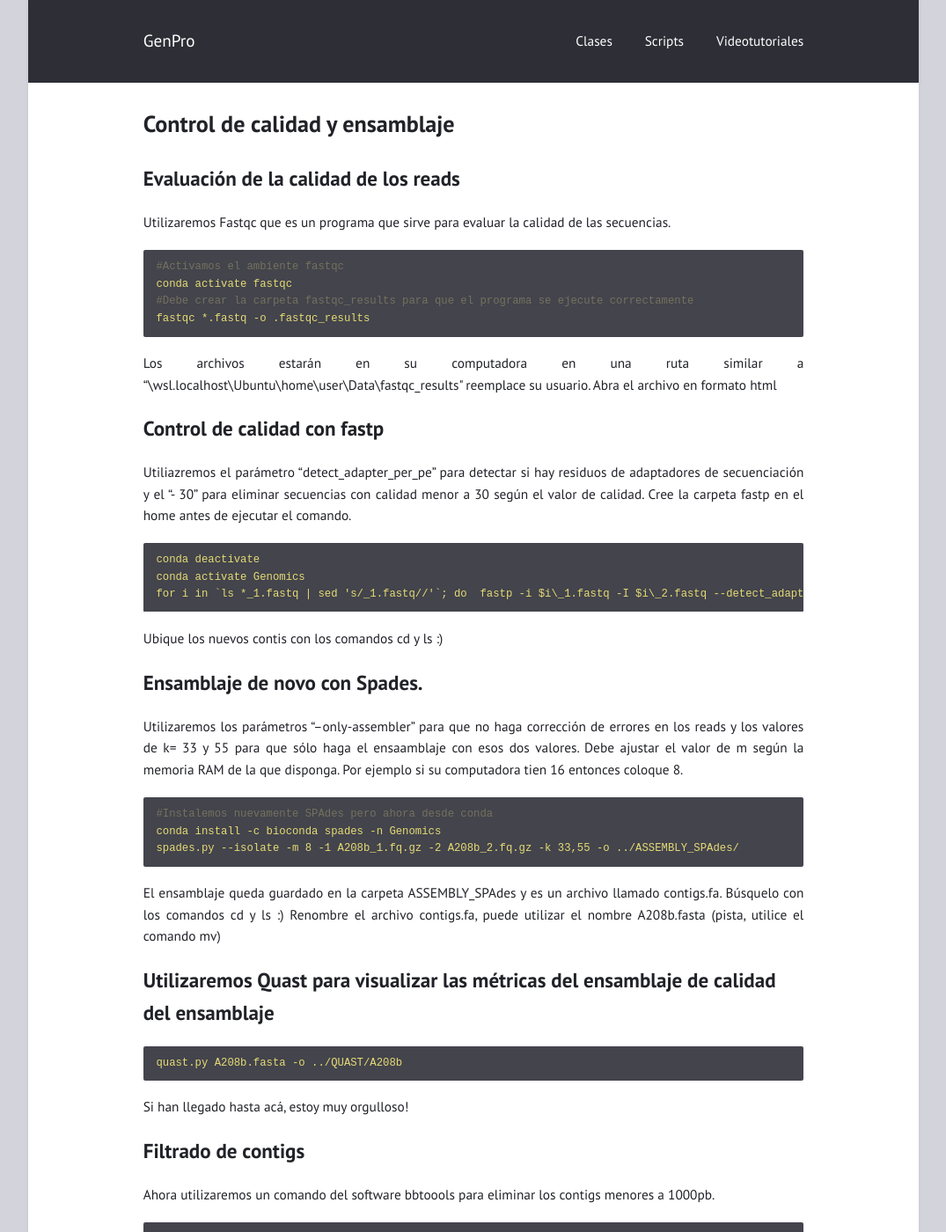
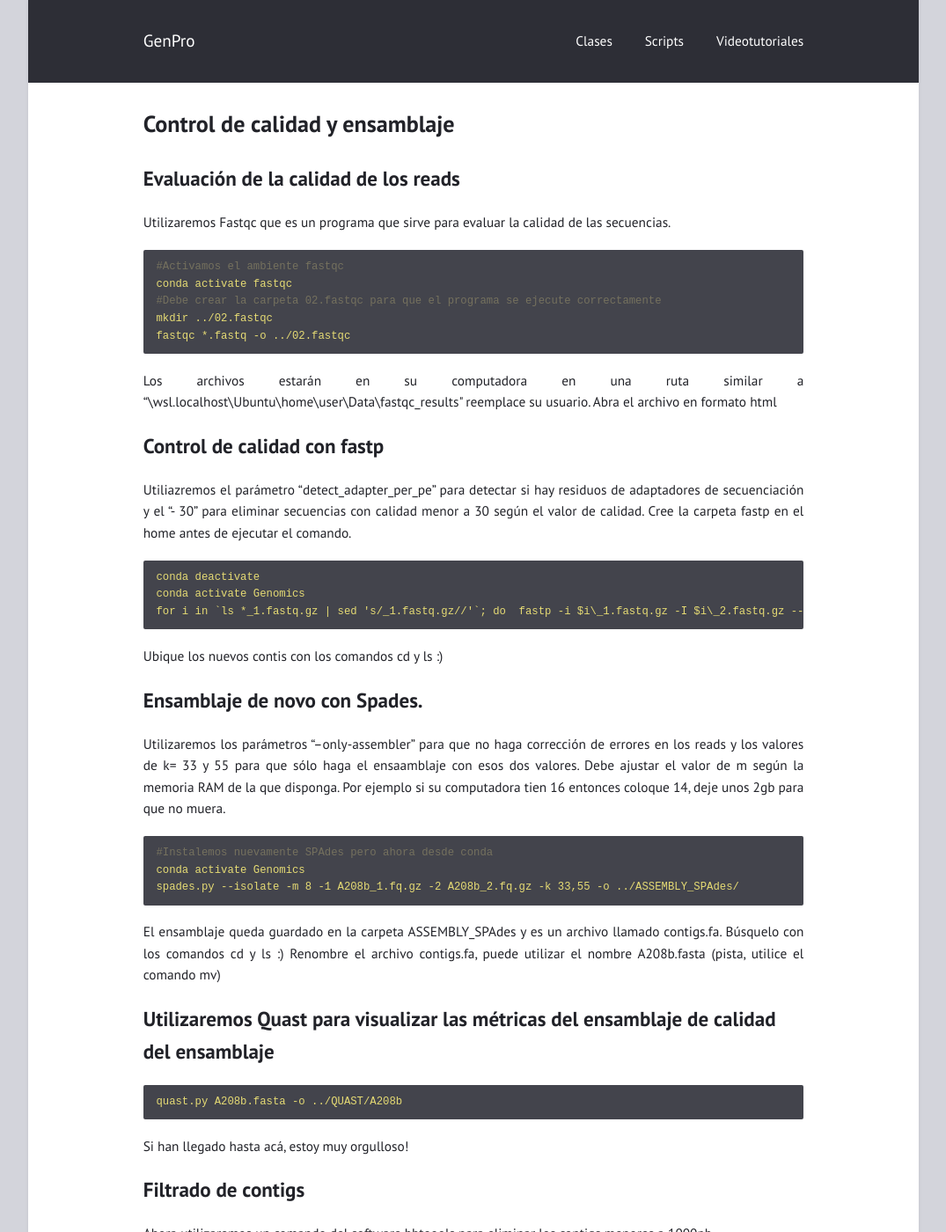
Before and after one commit to braddmg/GenPro, a Jekyll site: the page built from _posts/2024-08-21-Control-de-calidad-y-ensamblaje.md, in a window 1280 px wide and 1400 px high. Shown: the whole window at 88% size, without its empty margins (102-1177 px from the left). Built offline with Jekyll 4.4.1, drawn with Linux system fonts in a browser that asks for light colours.

Commit message:
Update 2024-08-21-Control-de-calidad-y-ensamblaje.md

````diff
--- a/_posts/2024-08-21-Control-de-calidad-y-ensamblaje.md
+++ b/_posts/2024-08-21-Control-de-calidad-y-ensamblaje.md
@@ -9,8 +9,9 @@ Utilizaremos Fastqc que es un programa que sirve para evaluar la calidad de las
 ```yml
 #Activamos el ambiente fastqc
 conda activate fastqc
-#Debe crear la carpeta fastqc_results para que el programa se ejecute correctamente
-fastqc *.fastq -o .fastqc_results
+#Debe crear la carpeta 02.fastqc para que el programa se ejecute correctamente
+mkdir ../02.fastqc
+fastqc *.fastq -o ../02.fastqc
 ```
 Los archivos estarán en su computadora en una ruta similar a "\\wsl.localhost\Ubuntu\home\user\Data\fastqc_results\" reemplace su usuario. Abra el archivo en formato html
 
@@ -20,16 +21,16 @@ Utiliazremos el parámetro "detect_adapter_per_pe" para detectar si hay residuos
 ```yml
 conda deactivate
 conda activate Genomics
-for i in `ls *_1.fastq | sed 's/_1.fastq//'`; do  fastp -i $i\_1.fastq -I $i\_2.fastq --detect_adapter_for_pe -o ../fastp/$i\_1.fq.gz -O ../fastp/$i\_2.fq.gz -h ../fastp/$i\_fastq.html -e 30; done
+for i in `ls *_1.fastq.gz | sed 's/_1.fastq.gz//'`; do  fastp -i $i\_1.fastq.gz -I $i\_2.fastq.gz --detect_adapter_for_pe -o ../03.fastp/$i\_1.fq.gz -O ../03.fastp/$i\_2.fq.gz -h ../fastp/$i\_fastq.html -e 30; done
 ```
 Ubique los nuevos contis con los comandos cd y ls :)
 
 ## Ensamblaje de novo con Spades.
-Utilizaremos los parámetros "--only-assembler" para que no haga corrección de errores en los reads y los valores de k= 33 y 55 para que sólo haga el ensaamblaje con esos dos valores. Debe ajustar el valor de m según la memoria RAM de la que disponga. Por ejemplo si su computadora tien 16 entonces coloque 8.
+Utilizaremos los parámetros "--only-assembler" para que no haga corrección de errores en los reads y los valores de k= 33 y 55 para que sólo haga el ensaamblaje con esos dos valores. Debe ajustar el valor de m según la memoria RAM de la que disponga. Por ejemplo si su computadora tien 16 entonces coloque 14, deje unos 2gb para que no muera.
 
 ```yml
 #Instalemos nuevamente SPAdes pero ahora desde conda
-conda install -c bioconda spades -n Genomics
+conda activate Genomics
 spades.py --isolate -m 8 -1 A208b_1.fq.gz -2 A208b_2.fq.gz -k 33,55 -o ../ASSEMBLY_SPAdes/
 ```
 
````
